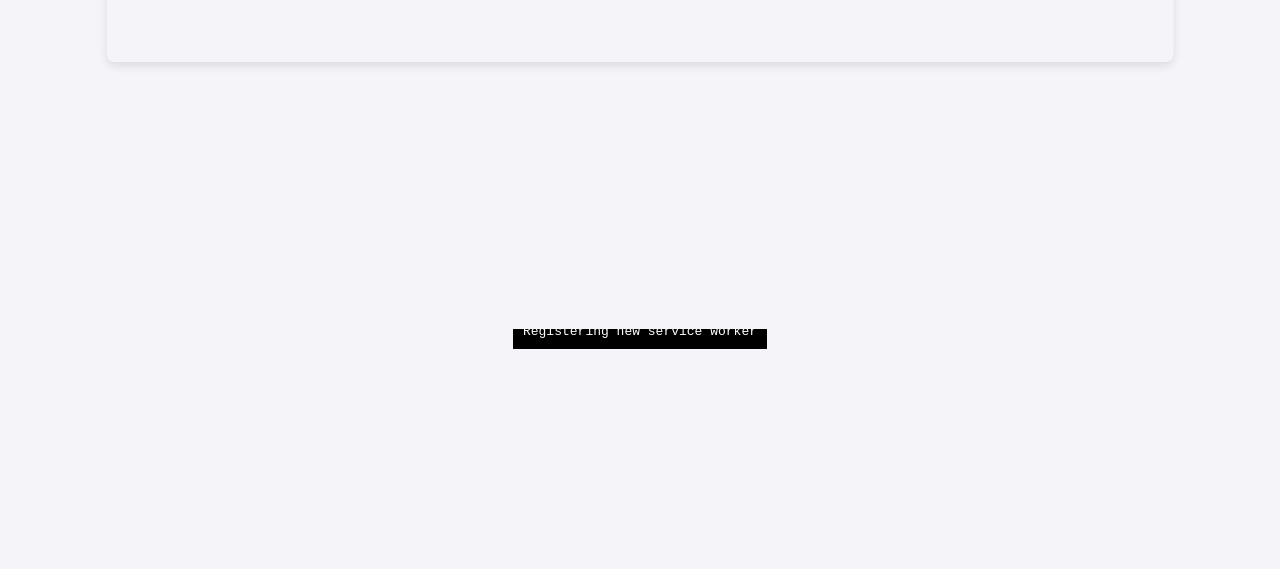
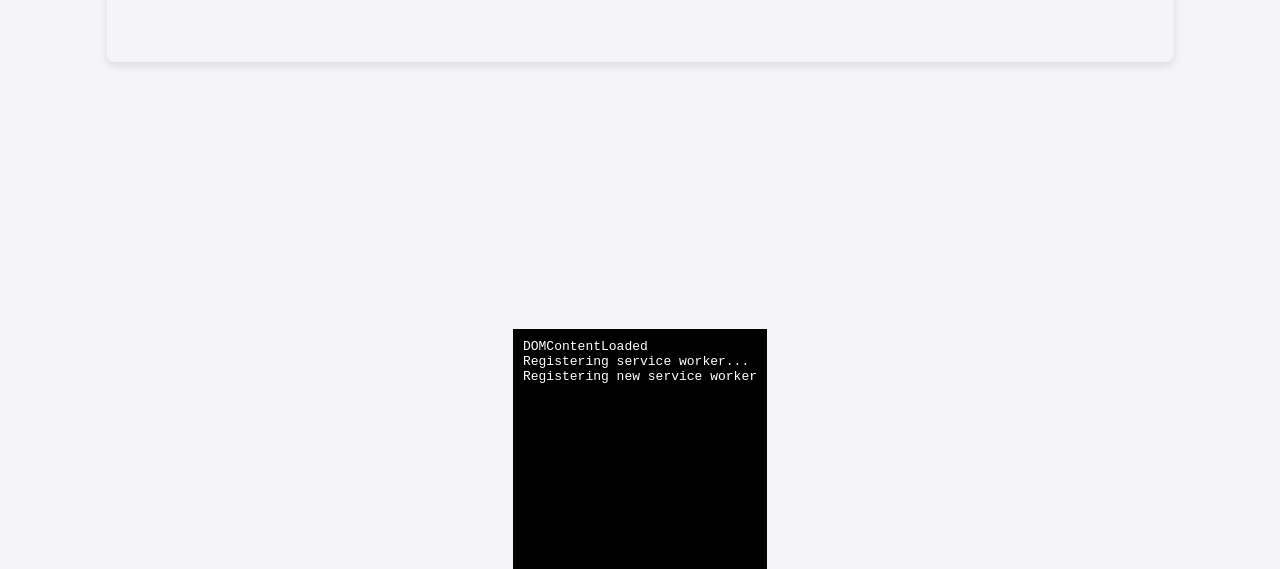
Before and after one commit to yapweijun1996/Faceapi-with-Service-Worker-v9, a website: page face_verify.html in a window 1280 px wide. Shown: the part 680-1249 px from the top of the page. Before the commit the page ends 1029 px from the top, so only its background shows below. Drawn offline with Linux system fonts and the light colour scheme.

Commit message:
Update face_verify.html

```diff
--- a/face_verify.html
+++ b/face_verify.html
@@ -112,7 +112,7 @@
 		</div>
 
 		<!-- Console Output Div -->
-		<div id="console-output" style="height:150px; overflow-y:auto; background:#000; color:#fff; font-family:monospace; padding:10px; box-sizing:border-box;"></div>
+		<div id="console-output" style="min-height:30vh; overflow-y:auto; background:#000; color:#fff; font-family:monospace; padding:10px; box-sizing:border-box;"></div>
 		<script>
 		(function() {
 			var consoleDiv = document.getElementById('console-output');
```
